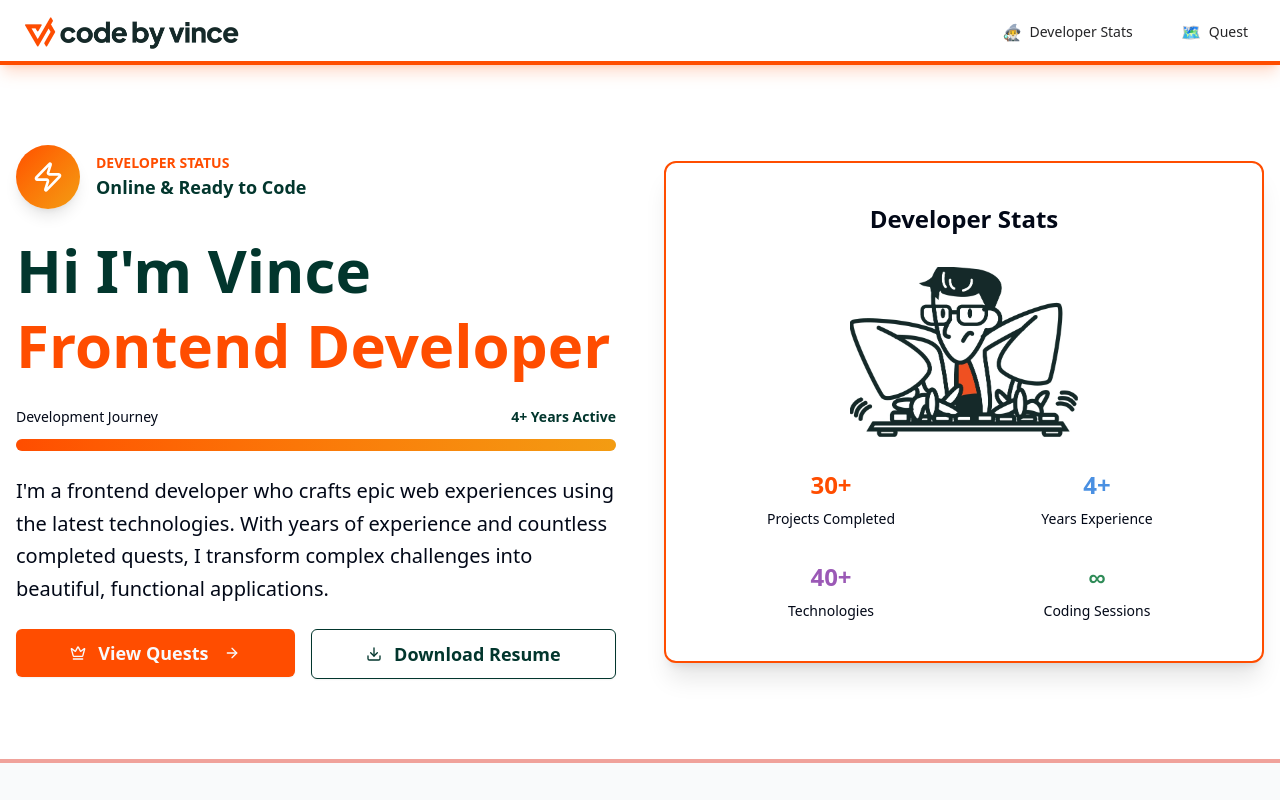
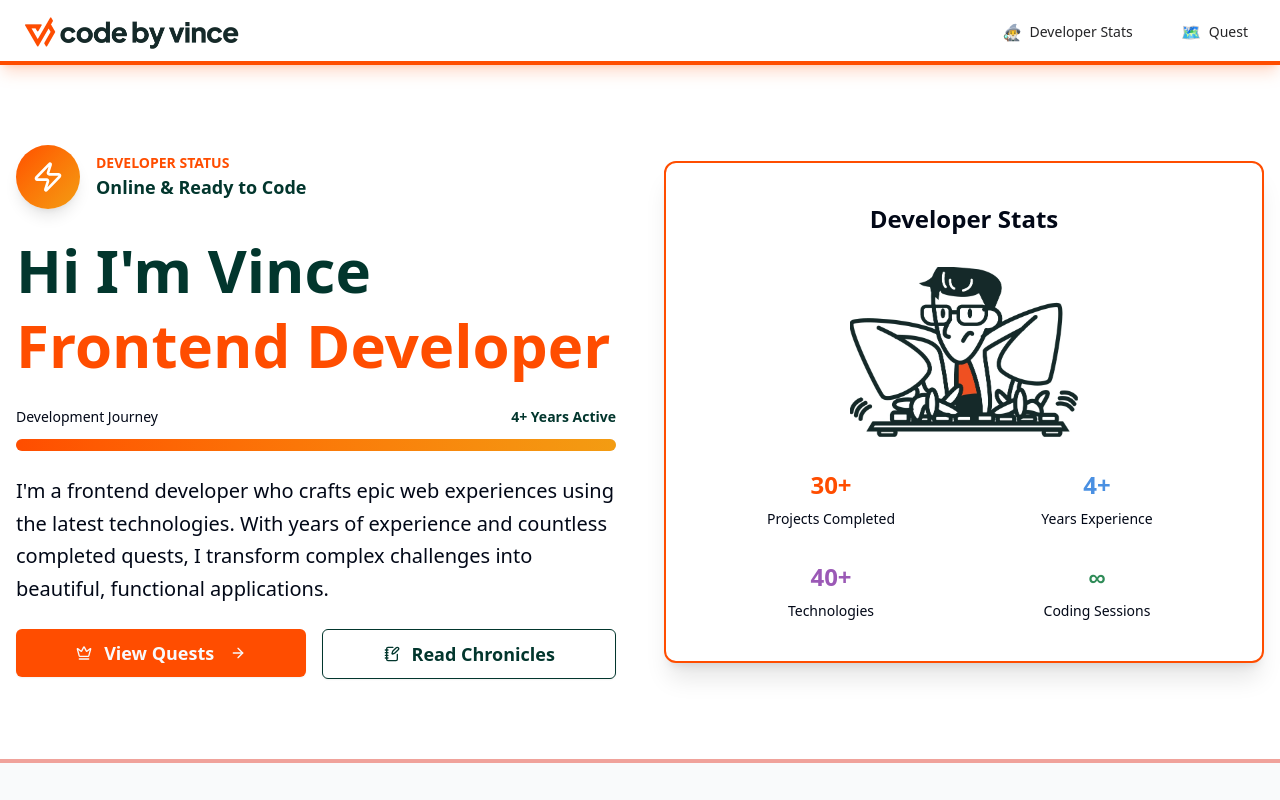
Before and after one commit to vincejosephladrera/code-by-vince, a Next.js app: page / in a window 1280 px wide. Shown: the top 800 px of the page. Built offline with nearby package versions, Linux system fonts and the light colour scheme.

Commit message:
chore: apply lint fixes to about and contact components

```diff
--- a/src/features/about/components/DeveloperPreview.tsx
+++ b/src/features/about/components/DeveloperPreview.tsx
@@ -3,7 +3,7 @@ import { skillGroup, allSkills } from "../data/skills";
 import { experience } from "../data/experience";
 import { Calendar, Sword, Target, Trophy } from "lucide-react";
 import SkillCard from "./SkillCard";
-import { Button, buttonVariants } from "@/components/ui/button";
+import { buttonVariants } from "@/components/ui/button";
 import ExperienceCardSmall from "./ExperienceCardSmall";
 import Link from "next/link";
 import { cn } from "@/lib/utils";
--- a/src/features/about/components/HomeHero.tsx
+++ b/src/features/about/components/HomeHero.tsx
@@ -1,5 +1,5 @@
 "use client";
-import { Crown, Zap, ArrowRight, Download } from "lucide-react";
+import { Crown, Zap, ArrowRight, NotebookPen } from "lucide-react";
 import { Button } from "@/components/ui/button";
 import Link from "next/link";
 import { CardContent } from "@/components/ui/card";
@@ -59,15 +59,17 @@ const HomeHero = () => {
                   <ArrowRight className="ml-2 h-5 w-5 transition-transform group-hover:translate-x-1" />
                 </Link>
               </Button>
-
               <Button
+                asChild
                 variant="outline"
                 color="secondary"
                 size="lg"
                 className="grow px-8 py-6 text-lg font-bold"
               >
-                <Download className="mr-1" />
-                Download Resume
+                <Link href="/blogs">
+                  <NotebookPen className="mr-1" />
+                  Read Chronicles
+                </Link>
               </Button>
             </div>
           </div>
--- a/src/features/contact/components/ContactForm.tsx
+++ b/src/features/contact/components/ContactForm.tsx
@@ -1,4 +1,4 @@
-import { Card, CardContent, CardTitle } from "@/components/ui/card";
+import { Card, CardContent } from "@/components/ui/card";
 import { MessageCircle, Send } from "lucide-react";
 import { Input } from "@/components/ui/input";
 import { Button } from "@/components/ui/button";
```
